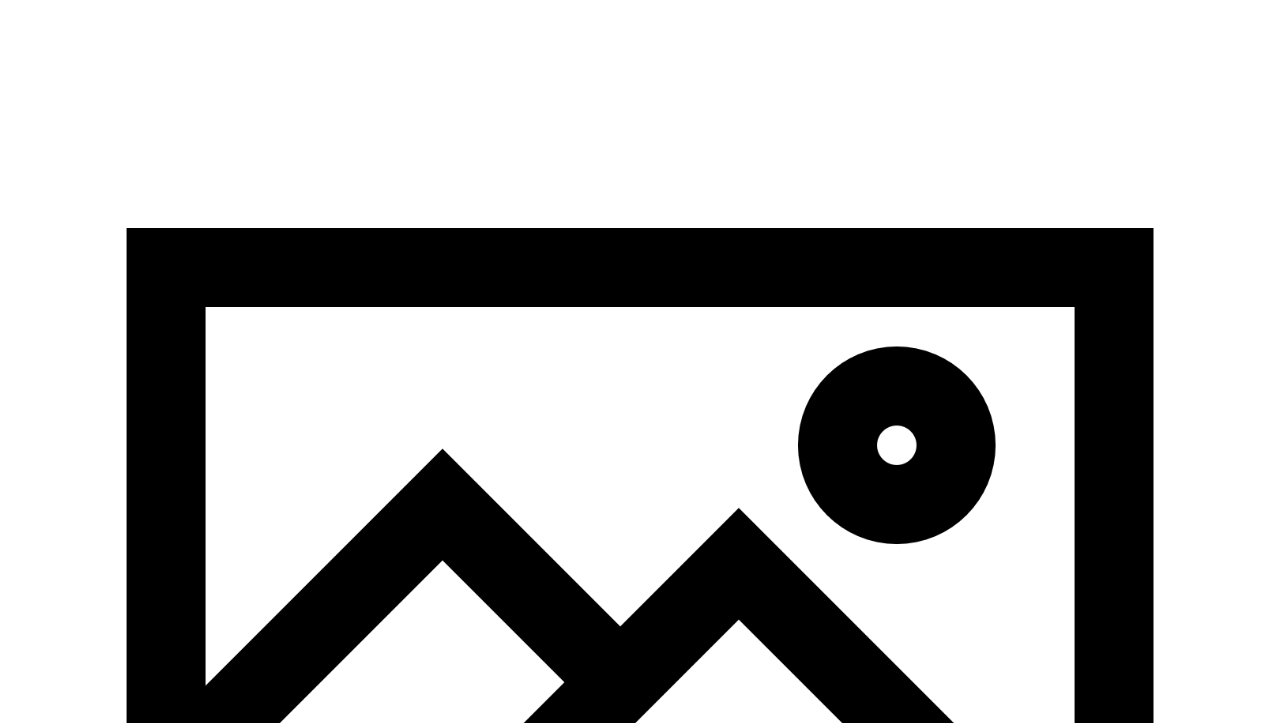
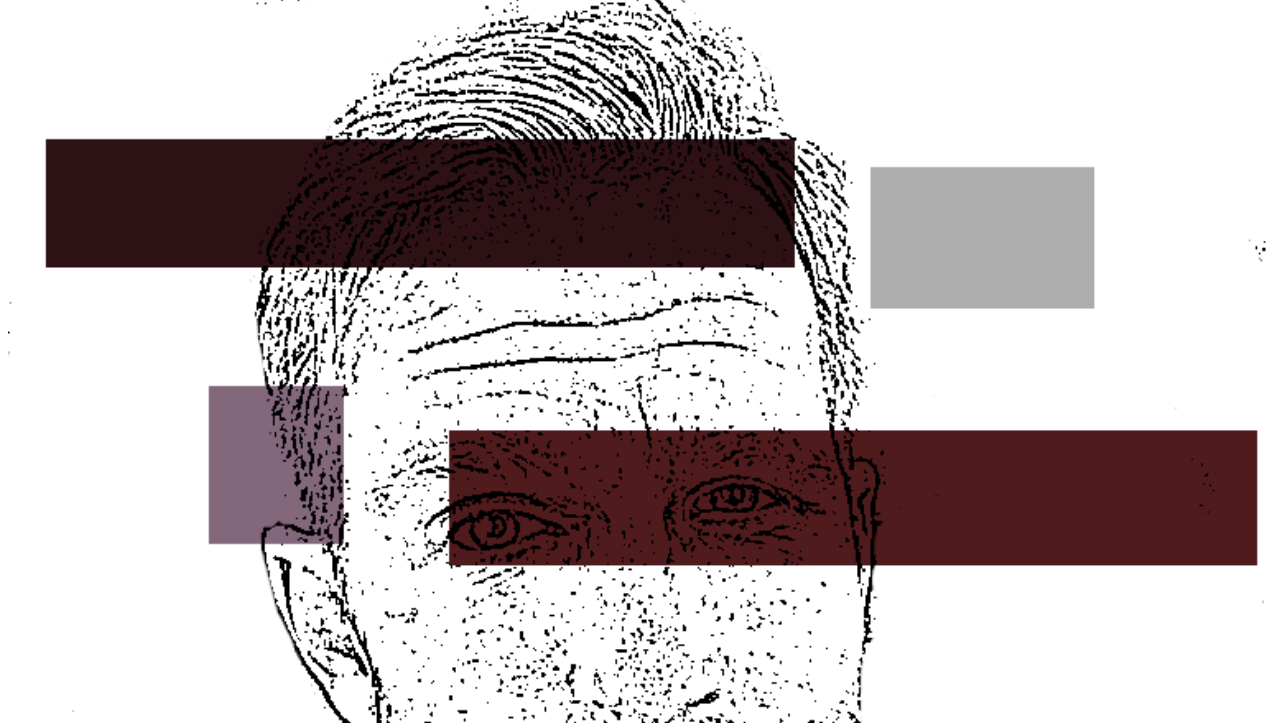
Before and after one commit to p0pkern/p0pkern.github.io, a plain HTML site: page index.html in a window 1280 px wide. Shown: the part 77-800 px from the top of the page. Drawn offline with Linux system fonts and the light colour scheme.

Commit message:
Added artistic photo to header

```diff
--- a/index.html
+++ b/index.html
@@ -40,7 +40,7 @@
 
     <!-- Blog Image -->
     <section id="profile-img">
-        <img src="img/index/placeholder.png" alt="">
+        <img src="img/index/Face_Frame_Color.png" alt="">
     </section>
 
 
```
Also changed, not shown: img/index/Face_Frame_Color.png (added).
